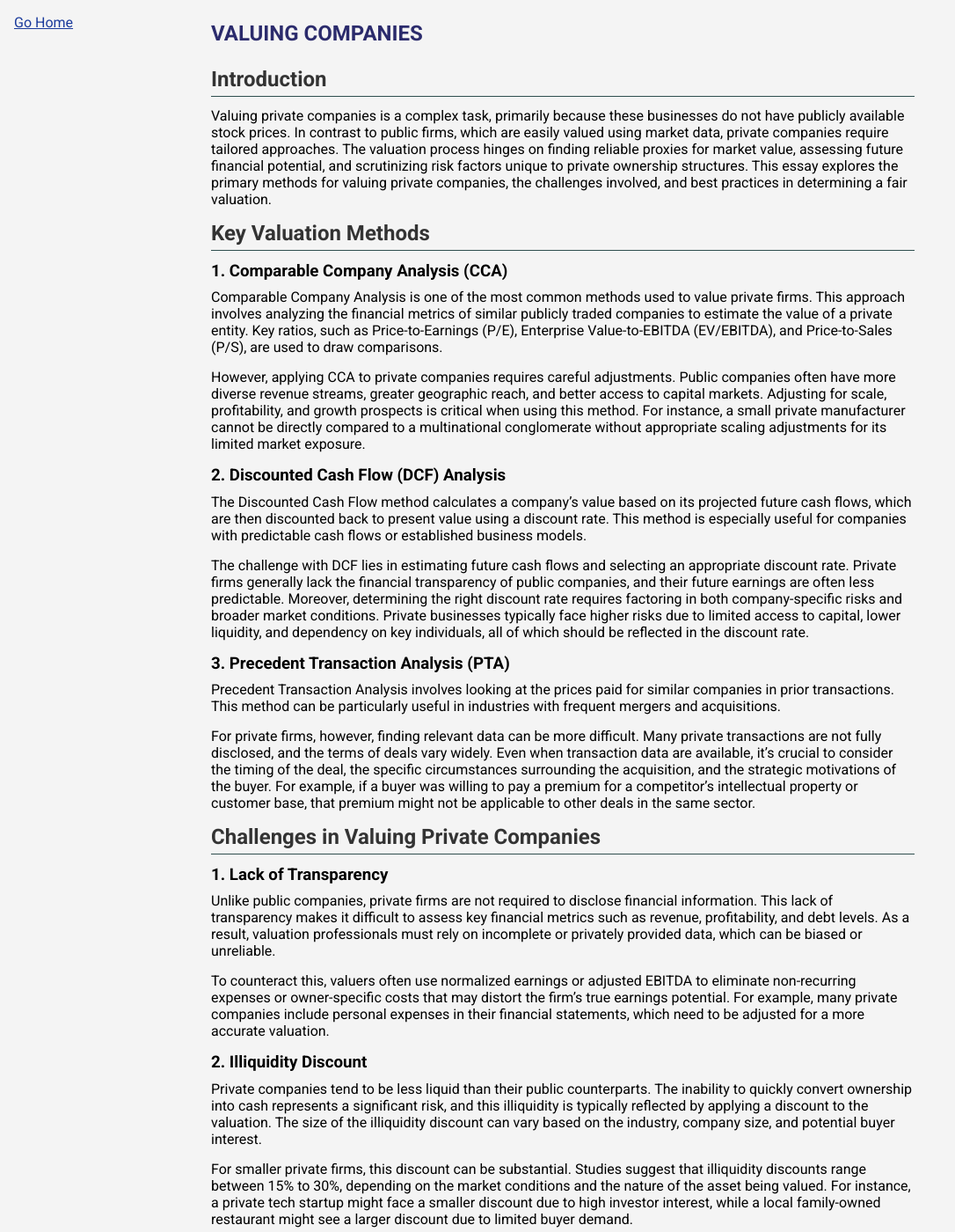
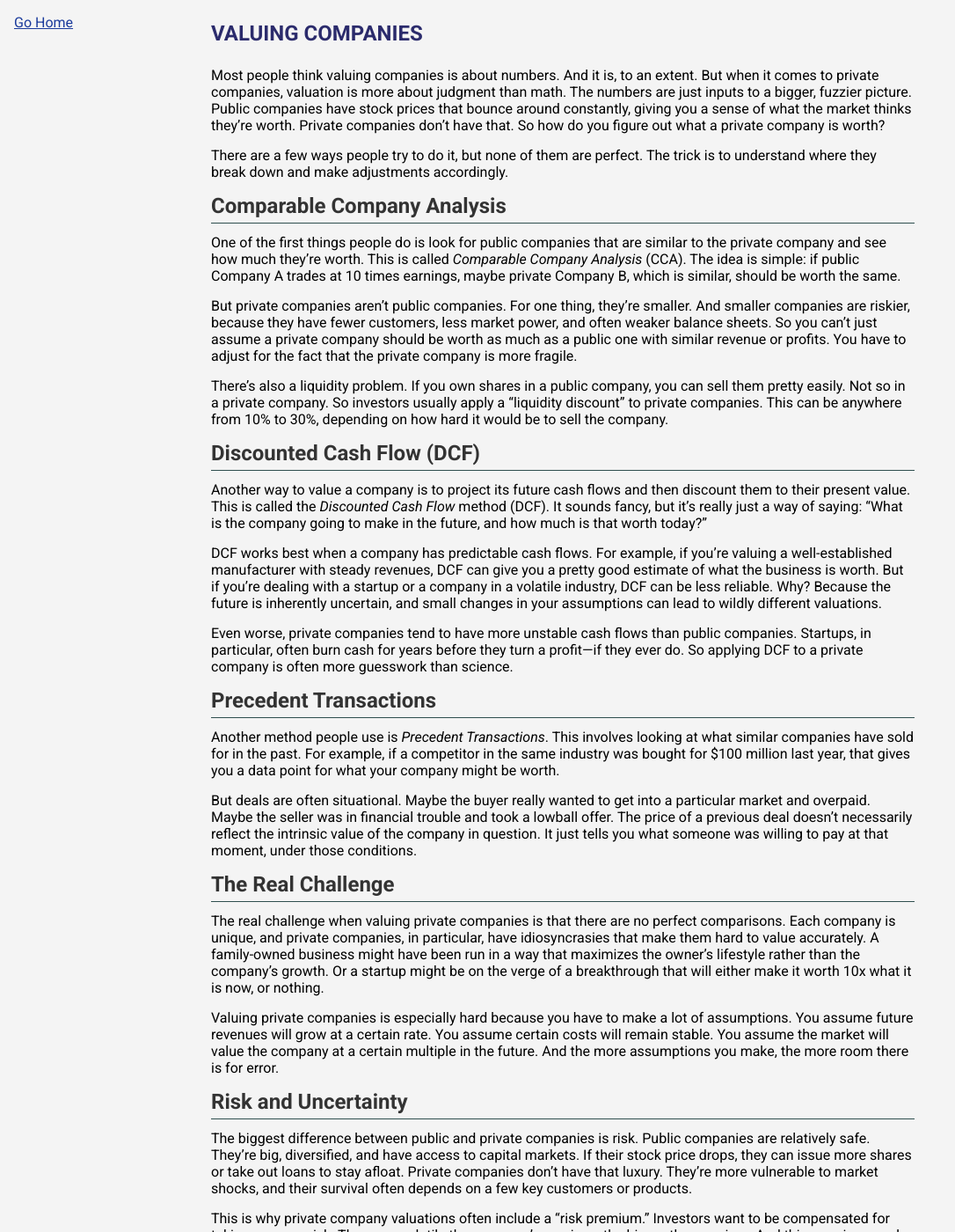
Before and after one commit to andfurtherance/andfurtherance.github.io, a Jekyll site: the page built from _posts/2024-10-08-valuing-companies.md, in a window 1280 px wide and 1400 px high. Shown: the whole window at 88% size, without its empty margins (0-1086 px from the left). Built offline with Jekyll 4.4.1, drawn with Linux system fonts in a browser that asks for light colours; some of the changed text lies outside the part shown.

Commit message:
Update 2024-10-08-valuing-companies.md

```diff
--- a/_posts/2024-10-08-valuing-companies.md
+++ b/_posts/2024-10-08-valuing-companies.md
@@ -6,76 +6,60 @@ date: 2024-10-08
 categories: valuation
 ---
 
-## Introduction
+Most people think valuing companies is about numbers. And it is, to an extent. But when it comes to private companies, valuation is more about judgment than math. The numbers are just inputs to a bigger, fuzzier picture. Public companies have stock prices that bounce around constantly, giving you a sense of what the market thinks they’re worth. Private companies don’t have that. So how do you figure out what a private company is worth?
 
-Valuing private companies is a complex task, primarily because these businesses do not have publicly available stock prices. In contrast to public firms, which are easily valued using market data, private companies require tailored approaches. The valuation process hinges on finding reliable proxies for market value, assessing future financial potential, and scrutinizing risk factors unique to private ownership structures. This essay explores the primary methods for valuing private companies, the challenges involved, and best practices in determining a fair valuation.
+There are a few ways people try to do it, but none of them are perfect. The trick is to understand where they break down and make adjustments accordingly.
 
-## Key Valuation Methods
+## Comparable Company Analysis
 
-### 1. **Comparable Company Analysis (CCA)**
+One of the first things people do is look for public companies that are similar to the private company and see how much they’re worth. This is called _Comparable Company Analysis_ (CCA). The idea is simple: if public Company A trades at 10 times earnings, maybe private Company B, which is similar, should be worth the same.
 
-Comparable Company Analysis is one of the most common methods used to value private firms. This approach involves analyzing the financial metrics of similar publicly traded companies to estimate the value of a private entity. Key ratios, such as Price-to-Earnings (P/E), Enterprise Value-to-EBITDA (EV/EBITDA), and Price-to-Sales (P/S), are used to draw comparisons.
+But private companies aren’t public companies. For one thing, they’re smaller. And smaller companies are riskier, because they have fewer customers, less market power, and often weaker balance sheets. So you can’t just assume a private company should be worth as much as a public one with similar revenue or profits. You have to adjust for the fact that the private company is more fragile.
 
-However, applying CCA to private companies requires careful adjustments. Public companies often have more diverse revenue streams, greater geographic reach, and better access to capital markets. Adjusting for scale, profitability, and growth prospects is critical when using this method. For instance, a small private manufacturer cannot be directly compared to a multinational conglomerate without appropriate scaling adjustments for its limited market exposure.
+There’s also a liquidity problem. If you own shares in a public company, you can sell them pretty easily. Not so in a private company. So investors usually apply a "liquidity discount" to private companies. This can be anywhere from 10% to 30%, depending on how hard it would be to sell the company.
 
-### 2. **Discounted Cash Flow (DCF) Analysis**
+## Discounted Cash Flow (DCF)
 
-The Discounted Cash Flow method calculates a company’s value based on its projected future cash flows, which are then discounted back to present value using a discount rate. This method is especially useful for companies with predictable cash flows or established business models.
+Another way to value a company is to project its future cash flows and then discount them to their present value. This is called the _Discounted Cash Flow_ method (DCF). It sounds fancy, but it's really just a way of saying: “What is the company going to make in the future, and how much is that worth today?”
 
-The challenge with DCF lies in estimating future cash flows and selecting an appropriate discount rate. Private firms generally lack the financial transparency of public companies, and their future earnings are often less predictable. Moreover, determining the right discount rate requires factoring in both company-specific risks and broader market conditions. Private businesses typically face higher risks due to limited access to capital, lower liquidity, and dependency on key individuals, all of which should be reflected in the discount rate.
+DCF works best when a company has predictable cash flows. For example, if you’re valuing a well-established manufacturer with steady revenues, DCF can give you a pretty good estimate of what the business is worth. But if you’re dealing with a startup or a company in a volatile industry, DCF can be less reliable. Why? Because the future is inherently uncertain, and small changes in your assumptions can lead to wildly different valuations.
 
-### 3. **Precedent Transaction Analysis (PTA)**
+Even worse, private companies tend to have more unstable cash flows than public companies. Startups, in particular, often burn cash for years before they turn a profit—if they ever do. So applying DCF to a private company is often more guesswork than science.
 
-Precedent Transaction Analysis involves looking at the prices paid for similar companies in prior transactions. This method can be particularly useful in industries with frequent mergers and acquisitions.
+## Precedent Transactions
 
-For private firms, however, finding relevant data can be more difficult. Many private transactions are not fully disclosed, and the terms of deals vary widely. Even when transaction data are available, it’s crucial to consider the timing of the deal, the specific circumstances surrounding the acquisition, and the strategic motivations of the buyer. For example, if a buyer was willing to pay a premium for a competitor’s intellectual property or customer base, that premium might not be applicable to other deals in the same sector.
+Another method people use is _Precedent Transactions_. This involves looking at what similar companies have sold for in the past. For example, if a competitor in the same industry was bought for $100 million last year, that gives you a data point for what your company might be worth.
 
-## Challenges in Valuing Private Companies
+But deals are often situational. Maybe the buyer really wanted to get into a particular market and overpaid. Maybe the seller was in financial trouble and took a lowball offer. The price of a previous deal doesn’t necessarily reflect the intrinsic value of the company in question. It just tells you what someone was willing to pay at that moment, under those conditions.
 
-### 1. **Lack of Transparency**
+## The Real Challenge
 
-Unlike public companies, private firms are not required to disclose financial information. This lack of transparency makes it difficult to assess key financial metrics such as revenue, profitability, and debt levels. As a result, valuation professionals must rely on incomplete or privately provided data, which can be biased or unreliable.
+The real challenge when valuing private companies is that there are no perfect comparisons. Each company is unique, and private companies, in particular, have idiosyncrasies that make them hard to value accurately. A family-owned business might have been run in a way that maximizes the owner’s lifestyle rather than the company’s growth. Or a startup might be on the verge of a breakthrough that will either make it worth 10x what it is now, or nothing.
 
-To counteract this, valuers often use normalized earnings or adjusted EBITDA to eliminate non-recurring expenses or owner-specific costs that may distort the firm’s true earnings potential. For example, many private companies include personal expenses in their financial statements, which need to be adjusted for a more accurate valuation.
+Valuing private companies is especially hard because you have to make a lot of assumptions. You assume future revenues will grow at a certain rate. You assume certain costs will remain stable. You assume the market will value the company at a certain multiple in the future. And the more assumptions you make, the more room there is for error.
 
-### 2. **Illiquidity Discount**
+## Risk and Uncertainty
 
-Private companies tend to be less liquid than their public counterparts. The inability to quickly convert ownership into cash represents a significant risk, and this illiquidity is typically reflected by applying a discount to the valuation. The size of the illiquidity discount can vary based on the industry, company size, and potential buyer interest.
+The biggest difference between public and private companies is risk. Public companies are relatively safe. They’re big, diversified, and have access to capital markets. If their stock price drops, they can issue more shares or take out loans to stay afloat. Private companies don’t have that luxury. They’re more vulnerable to market shocks, and their survival often depends on a few key customers or products.
 
-For smaller private firms, this discount can be substantial. Studies suggest that illiquidity discounts range between 15% to 30%, depending on the market conditions and the nature of the asset being valued. For instance, a private tech startup might face a smaller discount due to high investor interest, while a local family-owned restaurant might see a larger discount due to limited buyer demand.
+This is why private company valuations often include a “risk premium.” Investors want to be compensated for taking on more risk. The more volatile the company’s earnings, the bigger the premium. And this premium can be significant—sometimes adding 20% or more to the discount rate in a DCF model.
 
-### 3. **Control Premiums and Minority Discounts**
+## Control Premiums and Minority Discounts
 
-When valuing private companies, ownership structure plays a critical role. Buyers often apply a control premium when acquiring a majority stake, reflecting the added value of having decision-making authority. Conversely, minority stakes are frequently discounted due to the lack of control over business operations.
+Another factor that affects private company valuation is control. If you’re buying a majority stake in a company, you’re usually willing to pay more because you get to call the shots. This is known as a _control premium_. On the flip side, if you’re buying a minority stake, you often pay less because you don’t have the same level of influence over the business. This is called a _minority discount_.
 
-For example, a controlling shareholder can influence dividend payouts, business strategy, and personnel decisions, which typically justifies a premium. On the other hand, minority shareholders may be unable to influence these decisions, reducing the value of their stake. This control dynamic is particularly important in family-owned businesses, where ownership and operational control are closely intertwined.
+For example, if you’re buying a 5% stake in a private company, you’re probably not going to be able to influence major decisions like dividend payouts or strategic direction. That makes your shares less valuable than if you owned 51% of the company.
 
-## Best Practices for Valuing Private Companies
+## Best Practices
 
-### 1. **Triangulation of Methods**
+So, how do you value a private company accurately? The truth is, you can’t. Not exactly. But there are best practices that can get you close.
 
-No single valuation method is perfect. To arrive at a more accurate valuation, professionals often use a combination of methods, such as CCA, DCF, and PTA, and triangulate the results. This approach minimizes reliance on any one method and provides a more balanced view of the company’s worth. For instance, if the DCF analysis results in a significantly higher valuation than CCA, it may indicate overly optimistic cash flow projections or an understated discount rate.
+First, use multiple methods. Don’t rely on just one. If CCA tells you the company is worth $50 million, but DCF says it’s worth $20 million, you need to dig deeper. Maybe your growth assumptions in the DCF model are too conservative. Or maybe the comparable public companies aren’t as similar as you thought.
 
-### 2. **Industry-Specific Adjustments**
+Second, adjust for risk. Private companies have more risk than public ones, so your discount rates should be higher. And don’t forget to apply a liquidity discount—private shares are harder to sell, so they should be worth less.
 
-Different industries have unique characteristics that affect valuation. For example, technology startups often operate with negative cash flow in the early years, relying on growth potential rather than current profitability. In contrast, mature industries such as manufacturing or retail emphasize steady cash flows and asset values.
-
-Valuation experts must make industry-specific adjustments to account for these differences. For instance, a biotech company in its R&D phase would not be valued in the same way as a profitable restaurant chain. Instead, investors may focus on intellectual property and the potential for future earnings once products are commercialized.
-
-### 3. **Engage Independent Valuers**
-
-Given the inherent complexities in valuing private companies, it is prudent to engage independent valuation experts. These professionals bring objectivity to the process and ensure that the valuation is based on sound financial principles rather than emotional or biased considerations. In family-owned businesses, for instance, internal stakeholders may have unrealistic expectations about the company’s worth, which can be mitigated by third-party expertise.
+Finally, be skeptical of your assumptions. Valuation models are only as good as the inputs you put into them. If you assume a private company will grow at 10% per year for the next decade, ask yourself: Why? Is that realistic? What could go wrong? The more you question your assumptions, the more accurate your valuation will be.
 
 ## Conclusion
 
-Valuing private companies is both an art and a science, requiring a deep understanding of financial metrics, market conditions, and industry-specific factors. The lack of publicly available data and the illiquidity of private shares introduce additional complexities into the process. By using a combination of valuation methods, making appropriate adjustments for risk factors, and engaging independent experts, it’s possible to arrive at a more accurate and fair valuation. This process is essential, not only for potential buyers and investors but also for company owners seeking to understand the true value of their business.
-
----
-
-## References
-
-1. Damodaran, A. (2012). _Investment Valuation: Tools and Techniques for Determining the Value of Any Asset_. Wiley.
-2. Pratt, S. P., & Niculita, A. V. (2008). _Valuing a Business: The Analysis and Appraisal of Closely Held Companies_. McGraw-Hill.
-3. Hitchner, J. R. (2017). _Financial Valuation: Applications and Models_. Wiley.
-4. Koller, T., Goedhart, M., & Wessels, D. (2020). _Valuation: Measuring and Managing the Value of Companies_. Wiley.
-5. Damodaran, A. (2016). _Narrative and Numbers: The Value of Stories in Business_. Columbia University Press.
+Valuing private companies is tough because there’s no single right answer. The best you can do is triangulate between different methods, adjust for risk, and be honest about the limitations of your assumptions. Valuation is less about finding the exact number and more about understanding the range of possible outcomes. If you can do that, you’ll be ahead of most people.
```
